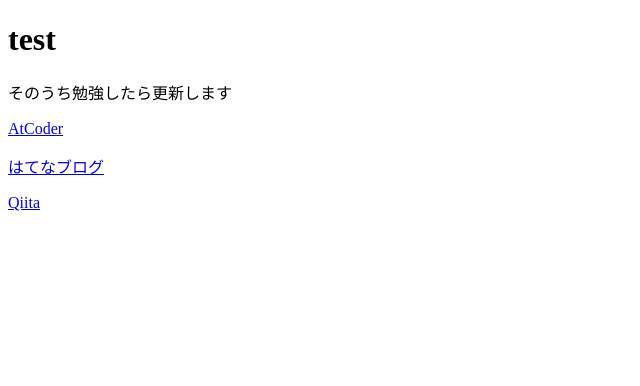
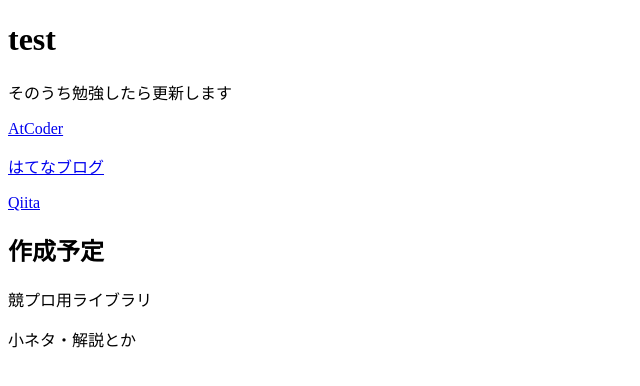
Before and after one commit to Suu0313/Suu0313.github.io, a plain HTML site: page index.html in a window 1280 px wide. Shown: the whole page, without its empty margins (0-640 px from the left). Drawn offline with Linux system fonts and the light colour scheme.

Commit message:
Update index.html

```diff
--- a/index.html
+++ b/index.html
@@ -10,5 +10,8 @@
   <p><a href="https://atcoder.jp/users/Suu0313" target="_blank">AtCoder</a></p>
   <p><a href="https://suu-0313.hatenablog.com/" target="_blank">はてなブログ</a></p>
   <p><a href="https://qiita.com/Suu0313" target="_blank">Qiita</a></p>
+  <h2>作成予定</h3>
+  <p>競プロ用ライブラリ</p>
+  <p>小ネタ・解説とか</p>
 </body>
 </html>
```
